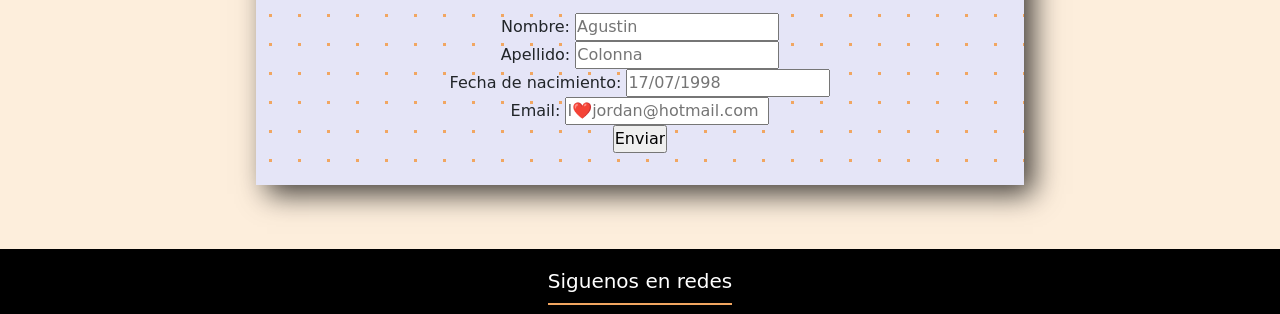
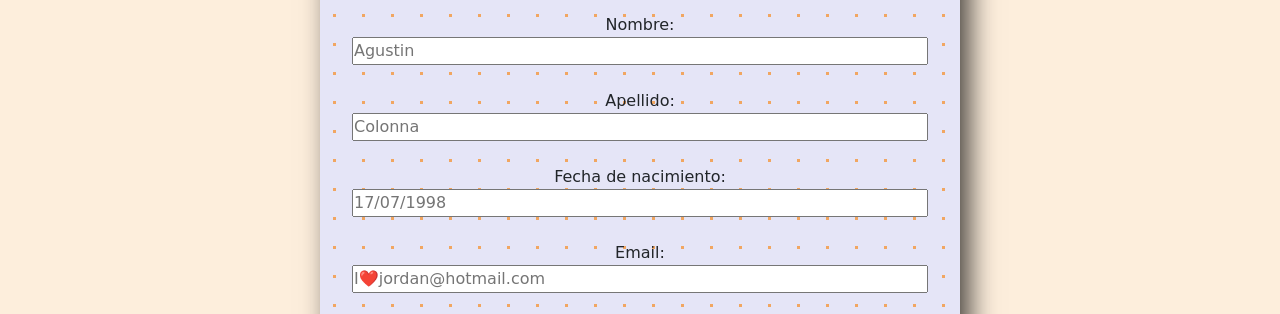
Before and after one commit to AgustinColonna/Jordan-Deluxe, a website: page pages/contacto.html in a window 1280 px wide. Shown: the part 365-679 px from the top of the page. Drawn offline with nearby package versions, Linux system fonts and the light colour scheme; a web font is replaced by a local one.

Commit message:
tercer commit

```diff
--- a/scss/style.scss
+++ b/scss/style.scss
@@ -221,9 +221,9 @@ header{
 /* FORMULARIO DE CONTACTO */
 
 .wrapper_contacto {
-    display: block;
+  display: flex;
   flex-direction: column;
-    max-width: 60%;
+  max-width: 50%;
   margin: 4rem auto;
   background-image: radial-gradient(
     #f1a661 1.4500000000000002px,
@@ -233,11 +233,12 @@ header{
   box-shadow: 10px 10px 27px -1px rgba(0, 0, 0, 0.75);
   text-align: center;
   padding: 2rem;
-    .form {
-        display: block;
+  form {
+    display: flex;
     flex-direction: column;
+    height: 100%;
     div {
-            display: block;
+      display: flex;
       flex-direction: column;
       margin-bottom: 1.5rem;
       .enviar {
```
Also changed, not shown: css/style.css, 1 other file. Lines whose indentation alone changed are shown as unchanged.
